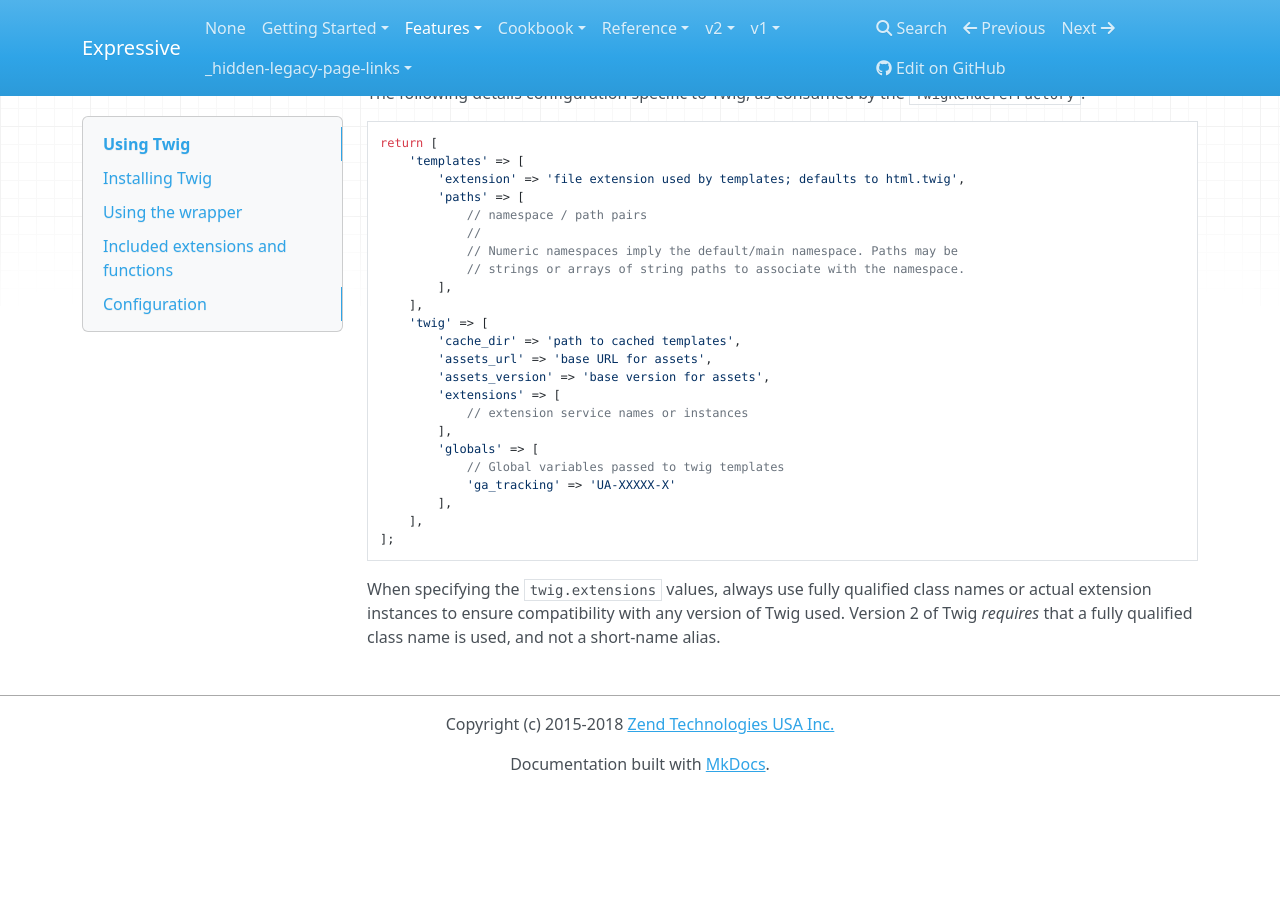
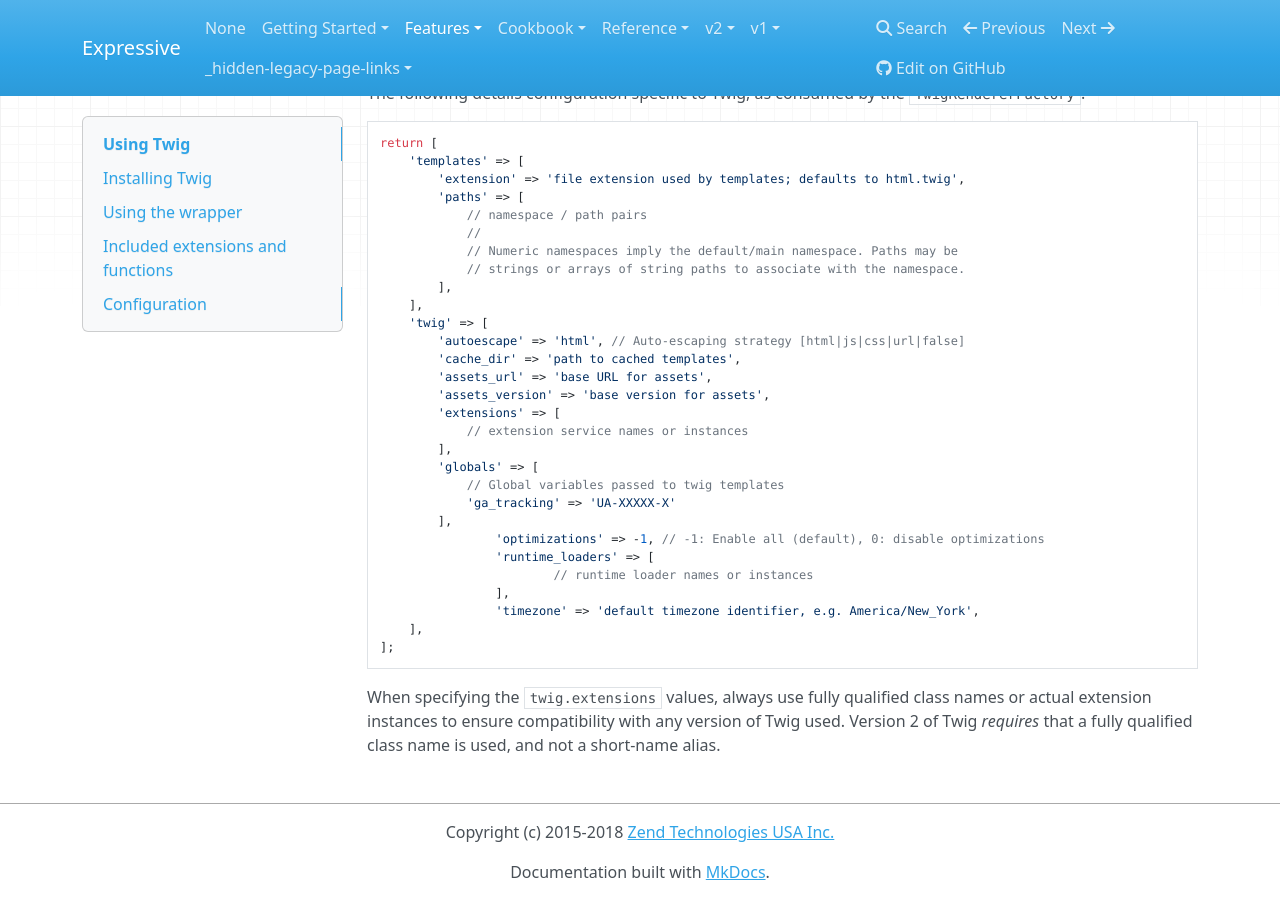
Before and after one commit to zendframework/zend-expressive, an MkDocs documentation site: the page built from docs/book/v3/features/template/twig.md, in a window 1280 px wide and 900 px high, scrolled down 1857 px. Built offline with MkDocs 1.6.1, drawn with Linux system fonts in a browser that asks for light colours; nearby versions of some CDN libraries; old or Windows-style settings are respelled for this version of MkDocs; before the commit the page ends 2649 px from its top, so only the background shows below that.

Commit message:
Updates twig configuration example to match current offering
Updates the twig configuration example to add the following, which are also available:

- autoescape
- optimizations
- runtime_loaders
- timezone

````diff
--- a/docs/book/v3/features/template/twig.md
+++ b/docs/book/v3/features/template/twig.md
@@ -114,6 +114,7 @@ return [
         ],
     ],
     'twig' => [
+        'autoescape' => 'html', // Auto-escaping strategy [html|js|css|url|false]
         'cache_dir' => 'path to cached templates',
         'assets_url' => 'base URL for assets',
         'assets_version' => 'base version for assets',
@@ -124,6 +125,11 @@ return [
             // Global variables passed to twig templates
             'ga_tracking' => 'UA-XXXXX-X'
         ],
+				'optimizations' => -1, // -1: Enable all (default), 0: disable optimizations
+				'runtime_loaders' => [
+						// runtime loader names or instances
+				],
+				'timezone' => 'default timezone identifier, e.g. America/New_York',
     ],
 ];
 ```
````
